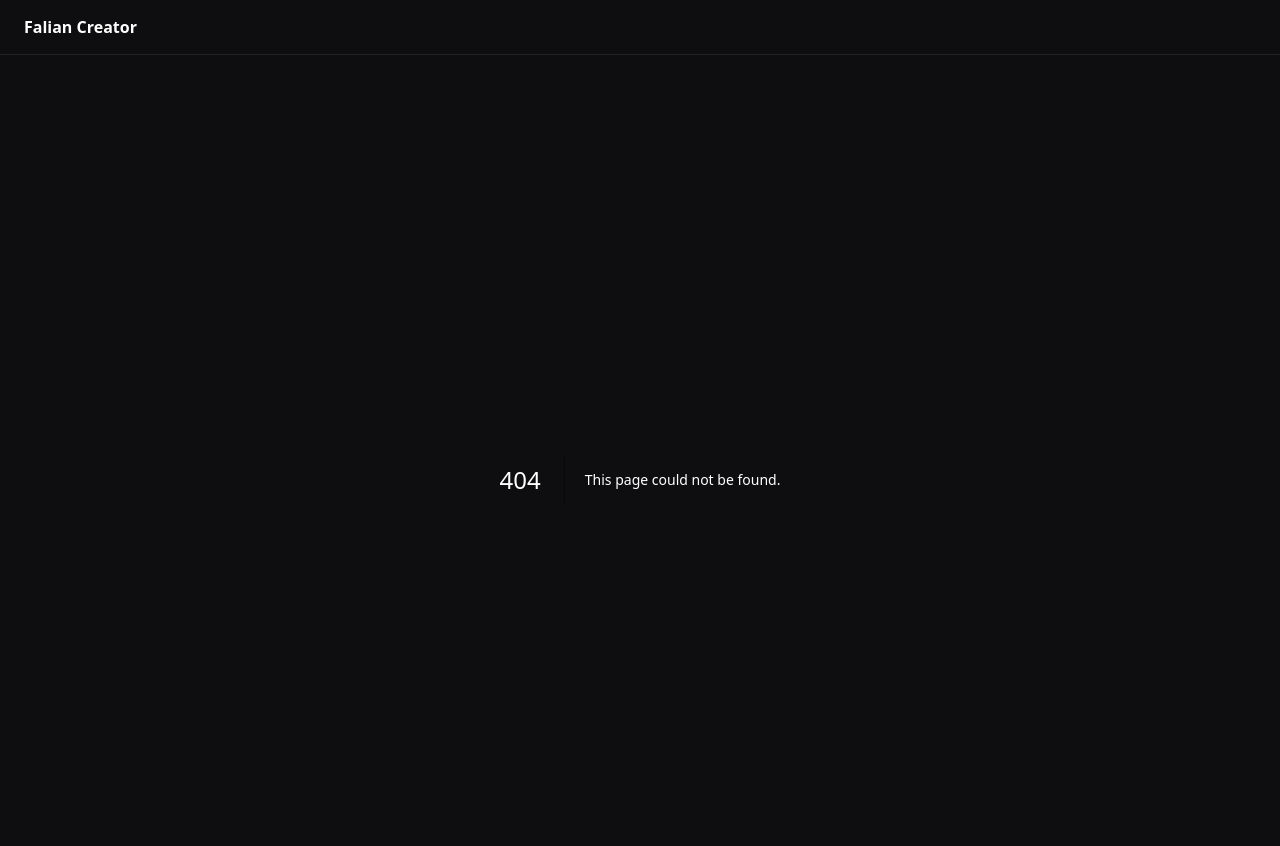
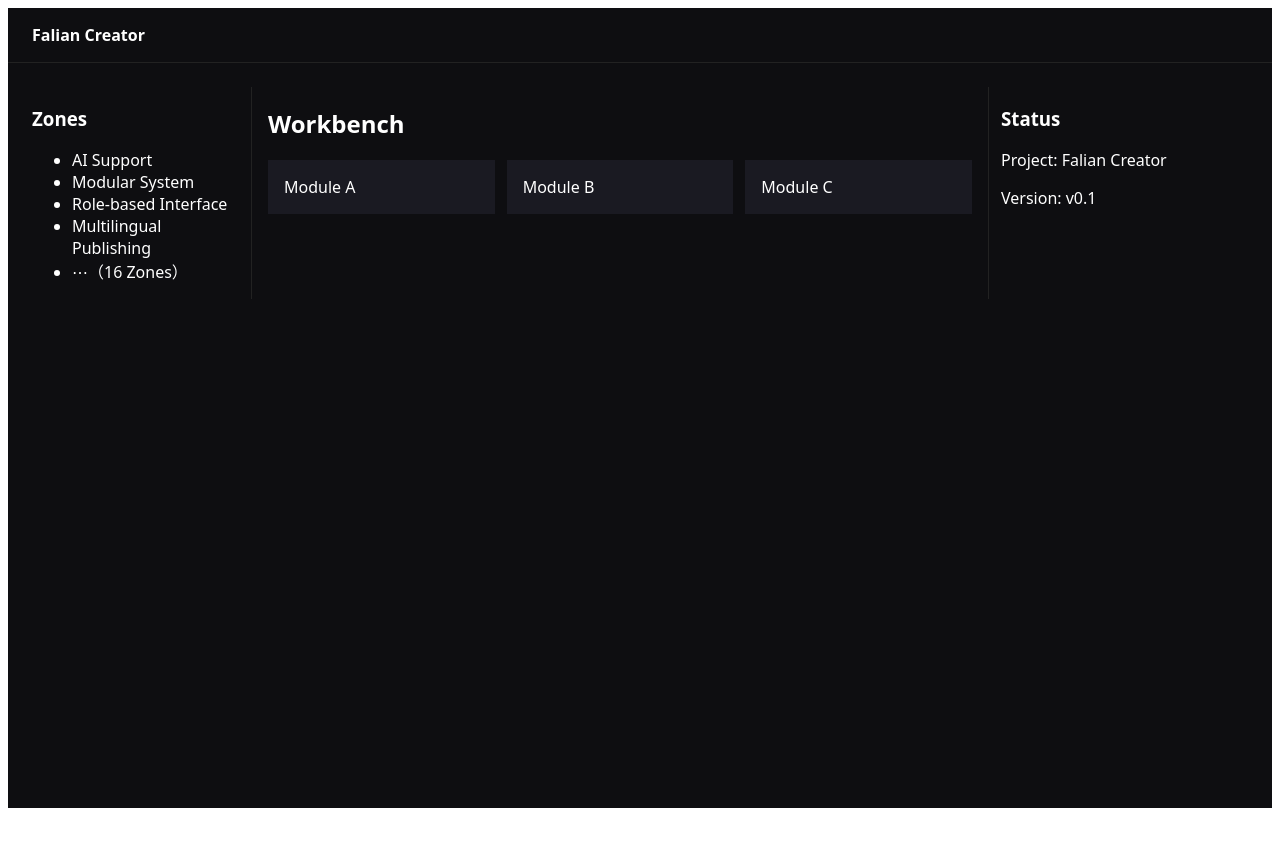
Before and after one commit to FalianWanlin/falian-creator-app, a Next.js app: page /pages/workbench in a window 1280 px wide. Before the commit this address had no page. Shown: the top 846 px of the page. After the commit the page ends 816 px from the top, so only its background shows below. Built offline with nearby package versions, Linux system fonts and the light colour scheme.

Commit message:
Create Workbench component layout

```diff
--- /dev/null
+++ b/pages/pages/workbench.js
@@ -0,0 +1,35 @@
+export default function Workbench() {
+  return (
+    <div style={{ display: "grid", gridTemplateColumns: "220px 1fr 260px", gap: 16 }}>
+
+      {/* Left Sidebar */}
+      <aside style={{ borderRight: "1px solid #222", paddingRight: 12 }}>
+        <h3>Zones</h3>
+        <ul>
+          <li>AI Support</li>
+          <li>Modular System</li>
+          <li>Role-based Interface</li>
+          <li>Multilingual Publishing</li>
+          <li>⋯（16 Zones）</li>
+        </ul>
+      </aside>
+
+      {/* Main Workspace */}
+      <section>
+        <h2>Workbench</h2>
+        <div style={{ display: "grid", gridTemplateColumns: "repeat(3, 1fr)", gap: 12 }}>
+          <div style={{ background: "#1a1a22", padding: 16 }}>Module A</div>
+          <div style={{ background: "#1a1a22", padding: 16 }}>Module B</div>
+          <div style={{ background: "#1a1a22", padding: 16 }}>Module C</div>
+        </div>
+      </section>
+
+      {/* Right Panel */}
+      <aside style={{ borderLeft: "1px solid #222", paddingLeft: 12 }}>
+        <h3>Status</h3>
+        <p>Project: Falian Creator</p>
+        <p>Version: v0.1</p>
+      </aside>
+    </div>
+  );
+}
```
